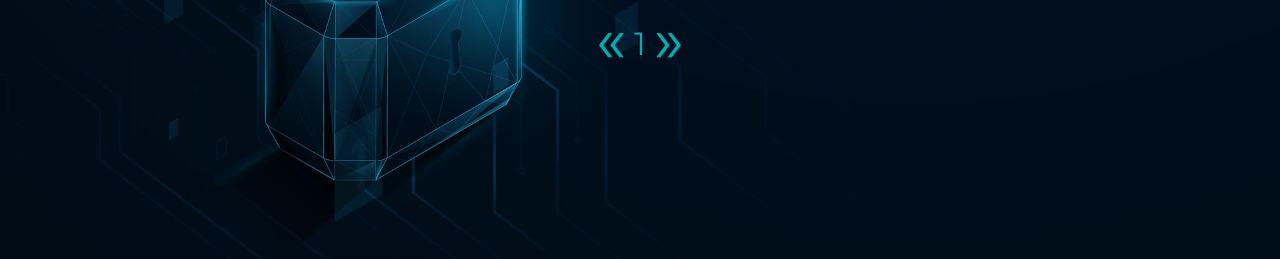
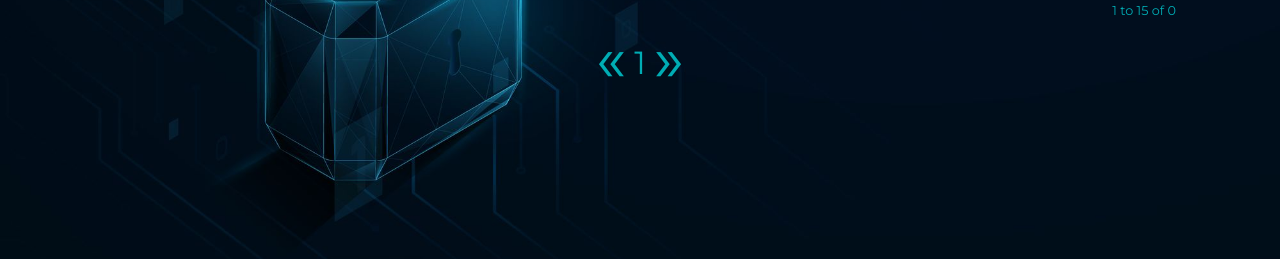
Before and after one commit to JoaoRafaelHenriques/CVEDetailsScrapeDashBoard, a Flask app: a page that uses src/templates/vulnerabilities_results.html in a window 1280 px wide. Shown: the part 368-627 px from the top of the page. Run offline with Flask 3, Linux system fonts and the light colour scheme; data that the repository does not hold is empty; some libraries are stand-ins or nearby versions.

Commit message:
feat: add the info of the number of results on the bottom of vulnerabilities page

```diff
--- a/src/routes.py
+++ b/src/routes.py
@@ -56,8 +56,14 @@ def overview_vulnerabilities():
                                         AND (MISSING IN {missing} OR "{missing}" = "('', '')")
                                         LIMIT {size}
                                         OFFSET {offset};""")
+    total = consulta_base_de_dados(f"""SELECT COUNT(*)
+                                        FROM VULNERABILITIES
+                                        LEFT JOIN REPOSITORIES_SAMPLE ON VULNERABILITIES.R_ID = REPOSITORIES_SAMPLE.R_ID
+                                        WHERE (PROJECT IN {projeto} OR "{projeto}" = "('', '')")
+                                        AND (V_CLASSIFICATION IN {categoria} OR "{categoria}" = "('', '')")
+                                        AND (MISSING IN {missing} OR "{missing}" = "('', '')");""")
 
-    info = {"Resultados": [], "FiltrosProjetos": [], "FiltrosCategorias": [], "FiltrosMissing": []}
+    info = {"Resultados": [], "FiltrosProjetos": [], "FiltrosCategorias": [], "FiltrosMissing": [], "ValoresVulnerabilidade": [f"{offset + 1} to {offset + size}", total[0][0]]}
 
     infoProjetos = consulta_base_de_dados(f""" SELECT PROJECT FROM REPOSITORIES_SAMPLE;""")
     infoCategorias = consulta_base_de_dados(f""" SELECT DISTINCT(V_CLASSIFICATION) FROM VULNERABILITIES;""")
--- a/src/static/style.css
+++ b/src/static/style.css
@@ -287,3 +287,17 @@ h1 {
     justify-content: center;
     justify-items: center;
 }
+
+.numVulnerabilidades {
+    display: flex;
+    justify-content: right;
+}
+
+.localTexto {
+    padding-right: 5em;
+}
+
+.vulnerabilidadesValores {
+    font-size: 0.8em;
+    text-decoration: none;
+}
--- a/src/templates/resume.html
+++ b/src/templates/resume.html
@@ -88,7 +88,7 @@
         </div>
 
         <div class="ChartTitle">
-            <h1> Most Commun CWEs </h1>
+            <h1> Most Common CWEs </h1>
             <div class="myChartDiv">
                 <canvas id="myChart"></canvas>
             </div>
--- a/src/templates/vulnerabilities_results.html
+++ b/src/templates/vulnerabilities_results.html
@@ -122,6 +122,12 @@
             </table>
         </div>
 
+        <div class="numVulnerabilidades">
+            <div class="localTexto">
+                <span class="texto vulnerabilidadesValores"> {{resultados["ValoresVulnerabilidade"][0]}} of {{resultados["ValoresVulnerabilidade"][1]}} </span>
+            </div>
+        </div>
+
         <div class="blocoSetas">
             <div class="setas">
                 <div class="esquerda">
```
